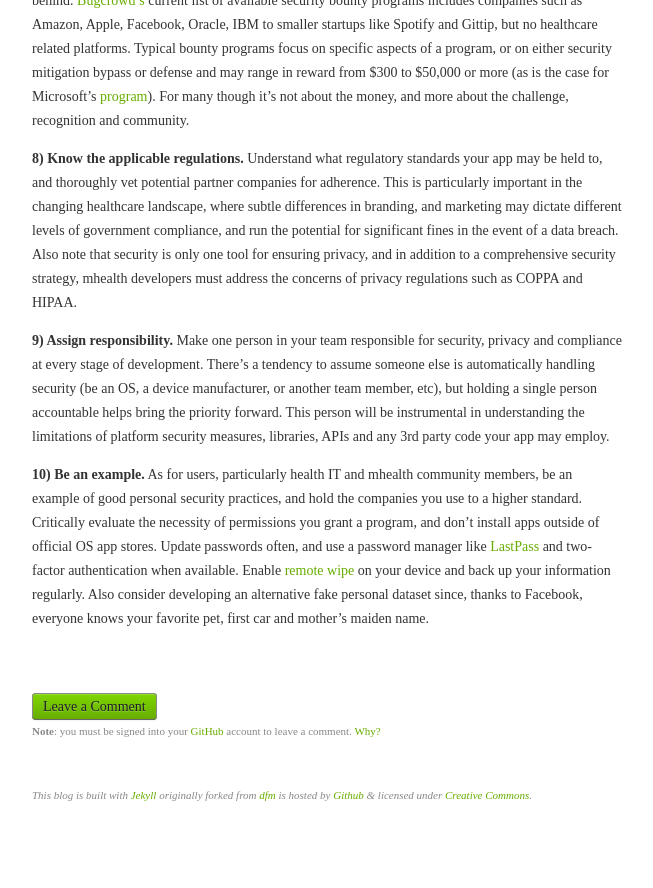
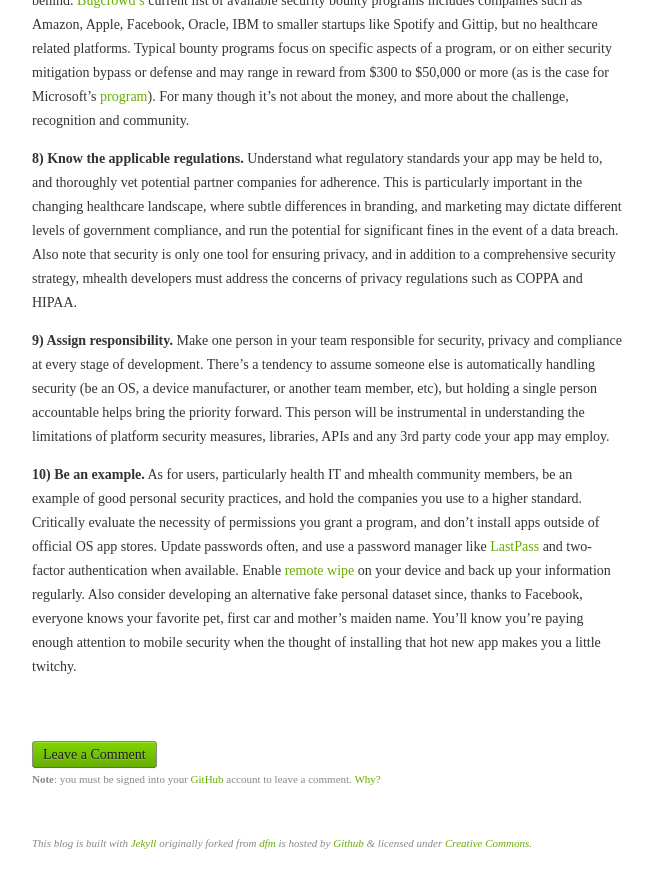
Before and after one commit to laurenstill/laurenstill.github.io, a Jekyll site: the page built from _posts/2013-12-14-Happtique-postmortem.markdown, in a window 1280 px wide and 900 px high, scrolled down 1593 px. Shown: the top 888 px of the window, without its empty margins (413-1066 px from the left). Built offline with Jekyll 4.4.1, drawn with Linux system fonts in a browser that asks for light colours; nearby versions of some CDN libraries; before the commit the page ends 2445 px from its top, so only the background shows below that.

Commit message:
Update 2013-12-14-Happtique-postmortem.markdown
twitchy

```diff
--- a/_posts/2013-12-14-Happtique-postmortem.markdown
+++ b/_posts/2013-12-14-Happtique-postmortem.markdown
@@ -28,7 +28,7 @@ Last week [GNYHA Ventures][1] backed Happtique [suspended][2] their app certific
 **9) Assign responsibility.**  Make one person in your team responsible for security, privacy and compliance at every stage of development.  There’s a tendency to assume someone else is automatically handling security (be an OS, a device manufacturer, or another team member, etc), but holding a single person accountable helps bring the priority forward. This person will be instrumental in understanding the limitations of platform security measures, libraries, APIs and any 3rd party code your app may employ.
 
 
-**10)  Be an example.**  As for users, particularly health IT and mhealth community members, be an example of good personal security practices, and hold the companies you use to a higher standard.  Critically evaluate the necessity of permissions you grant a program, and don’t install apps outside of official OS app stores. Update passwords often, and use a password manager like [LastPass][24] and two-factor authentication when available.  Enable [remote wipe][25] on your device and back up your information regularly.  Also consider developing an alternative fake personal dataset since, thanks to Facebook, everyone knows  your favorite pet, first car and mother’s maiden name.
+**10)  Be an example.**  As for users, particularly health IT and mhealth community members, be an example of good personal security practices, and hold the companies you use to a higher standard.  Critically evaluate the necessity of permissions you grant a program, and don’t install apps outside of official OS app stores. Update passwords often, and use a password manager like [LastPass][24] and two-factor authentication when available.  Enable [remote wipe][25] on your device and back up your information regularly.  Also consider developing an alternative fake personal dataset since, thanks to Facebook, everyone knows  your favorite pet, first car and mother’s maiden name.  You'll know you're paying enough attention to mobile security when the thought of installing that hot new app makes you a little twitchy.
 
 
 
```
